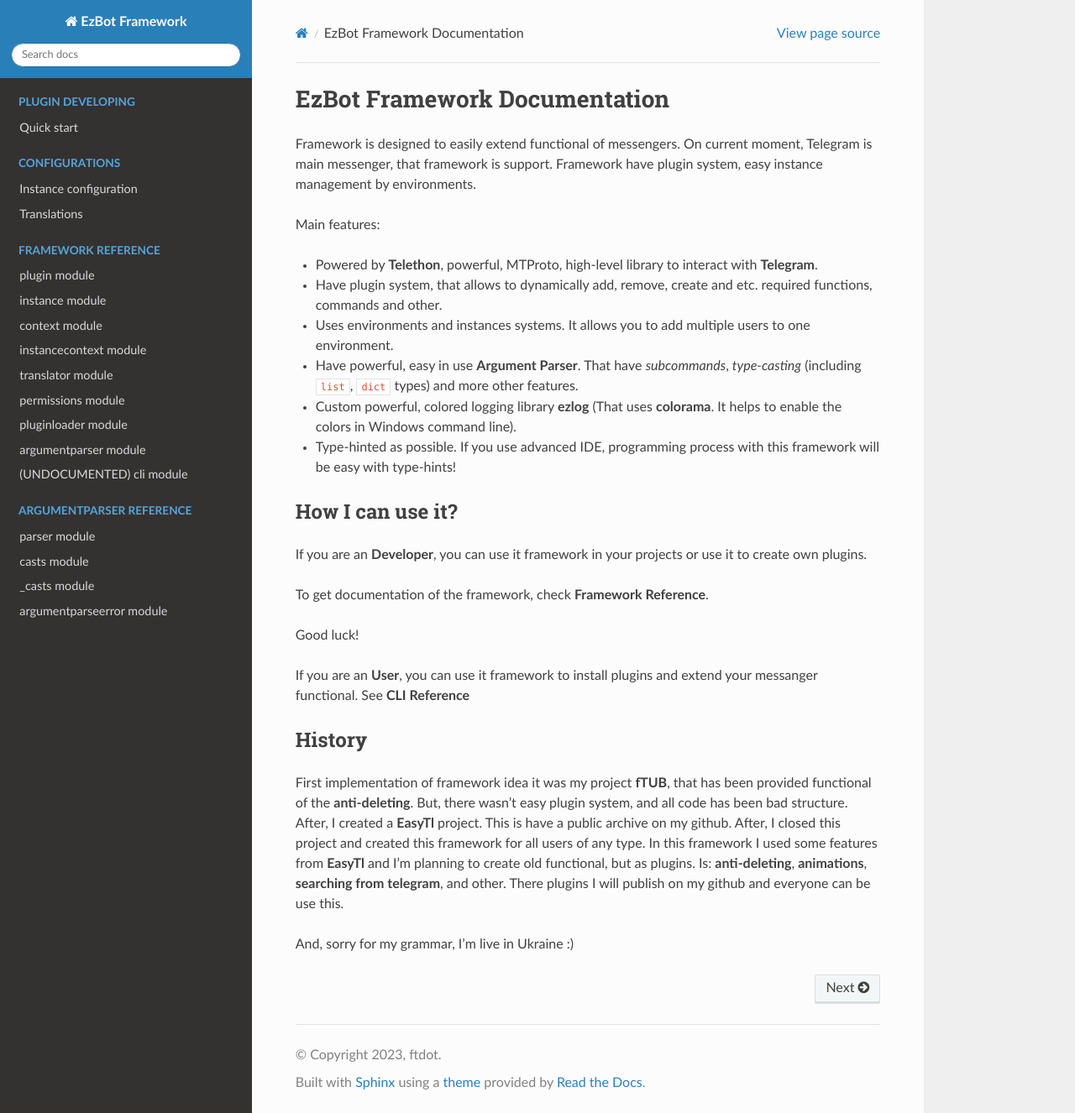
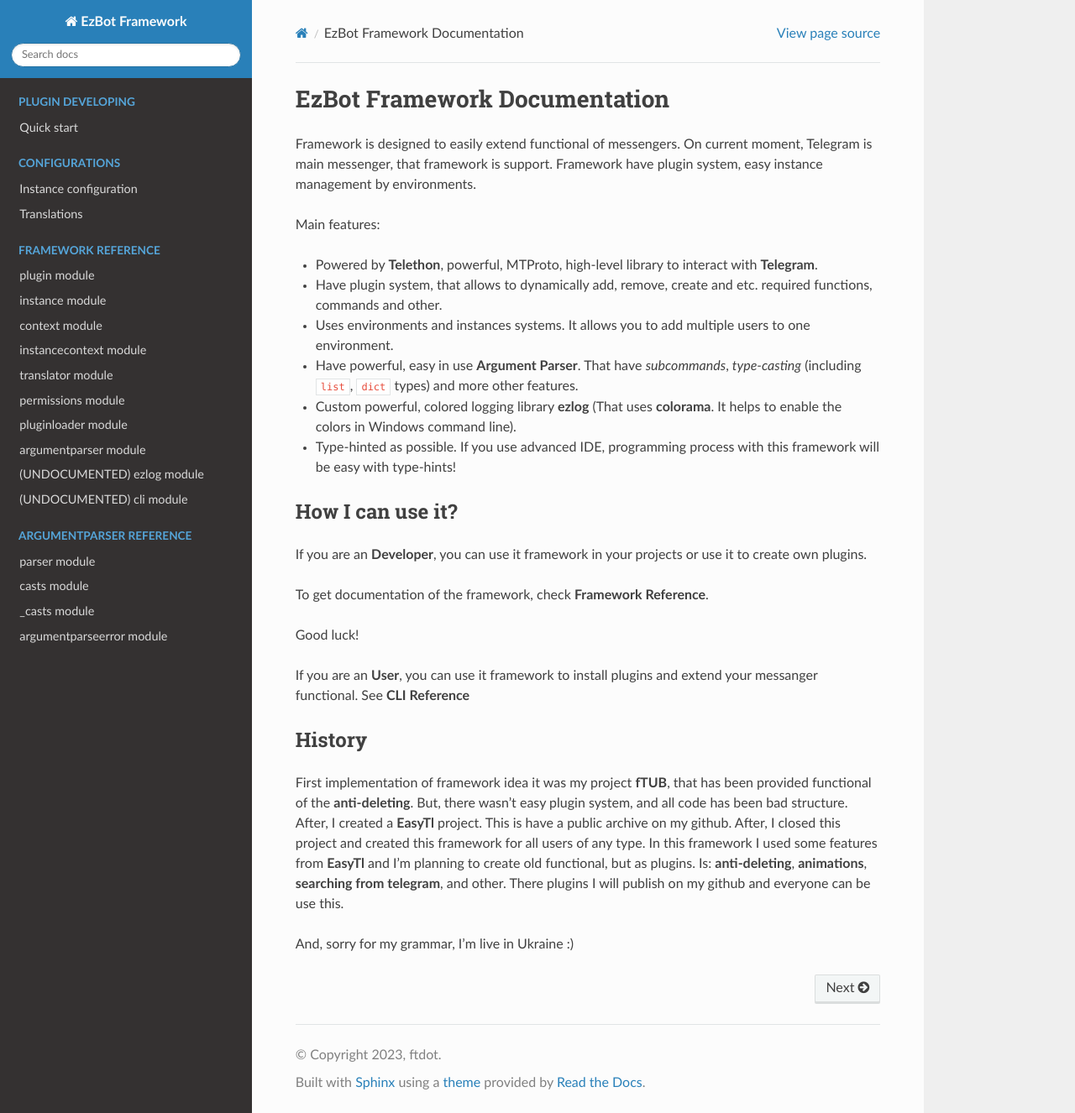
Before and after one commit to shkilass/ezbotf, a Sphinx documentation site: the page built from docs/source/index.rst, in a window 1280 px wide and 1326 px high. Shown: the whole window at 84% size. Built offline with Sphinx 7.4.7 and the Read the Docs theme 2.0.0, drawn with Linux system fonts in a browser that asks for light colours.

Commit message:
(documentation) Include ezlog to the index.rst

```diff
--- a/docs/source/index.rst
+++ b/docs/source/index.rst
@@ -74,7 +74,8 @@ And, sorry for my grammar, I'm live in Ukraine :)
     framework/pluginloader
     framework/argumentparser.rst
     framework/utils
-    framework/cli.rst
+    framework/ezlog
+    framework/cli
 
 .. toctree::
     :hidden:
```
